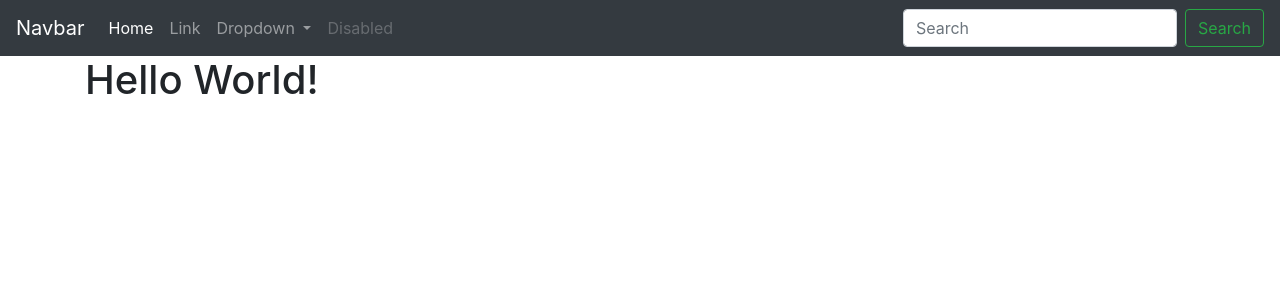
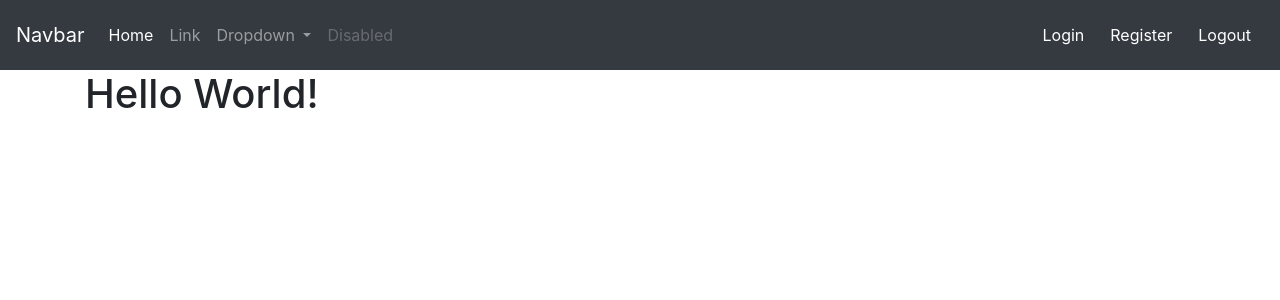
Before and after one commit to rozap750/toko_online, a CodeIgniter 4 app: the page made by app/Views/hello/world.php in a window 1280 px wide. Shown: the top 300 px of the page. Run offline with PHP 8.4 and a stand-in for CodeIgniter, Linux system fonts and the light colour scheme; the template is opened without the code that fills it, so the values that code supplies are empty; some libraries are stand-ins or nearby versions.

Commit message:
add link login, register and logout

```diff
--- /dev/null
+++ b/app/Views/login.php
@@ -0,0 +1,5 @@
+<?= $this->extend('layout'); ?>
+
+<?= $this->section('content'); ?>
+<h1>View Login</h1>
+<?= $this->endSection(); ?>
--- a/app/Views/navbar.php
+++ b/app/Views/navbar.php
@@ -27,9 +27,18 @@
                 <a class="nav-link disabled" href="#" tabindex="-1" aria-disabled="true">Disabled</a>
             </li>
         </ul>
-        <form class="form-inline my-2 my-lg-0">
-            <input class="form-control mr-sm-2" type="search" placeholder="Search" aria-label="Search">
-            <button class="btn btn-outline-success my-2 my-sm-0" type="submit">Search</button>
-        </form>
+        <div class="my-2 mylg-0">
+            <ul class="navbar-nav mr-auto">
+                <li class="nav-item">
+                    <a href="<?= site_url('auth/login'); ?>" class="btn btn-dark">Login</a>
+                </li>
+                <li class="nav-item">
+                    <a href="<?= site_url('auth/register'); ?>" class="btn btn-dark">Register</a>
+                </li>
+                <li class="nav-item">
+                    <a href="<?= site_url('auth/logout'); ?>" class="btn btn-dark">Logout</a>
+                </li>
+            </ul>
+        </div>
     </div>
 </nav>
--- /dev/null
+++ b/app/Views/register.php
@@ -0,0 +1,5 @@
+<?= $this->extend('layout'); ?>
+
+<?= $this->section('content'); ?>
+<h1>View Register</h1>
+<?= $this->endSection(); ?>
```
Also changed, not shown: app/Controllers/Auth.php (added, +21 -0 lines).
